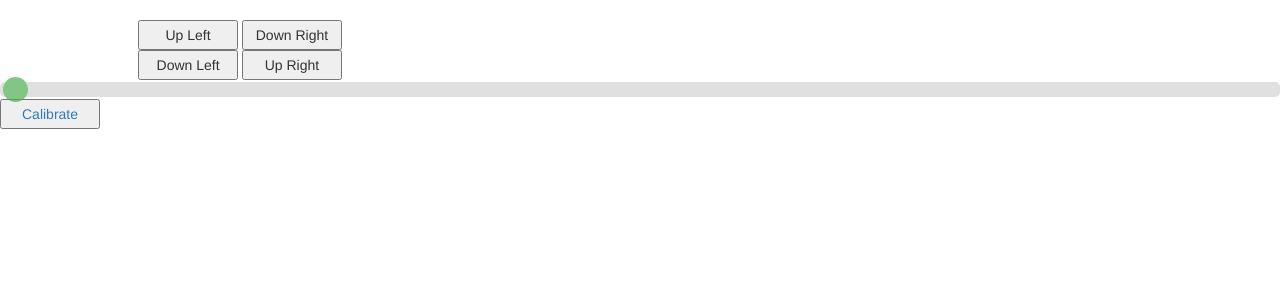
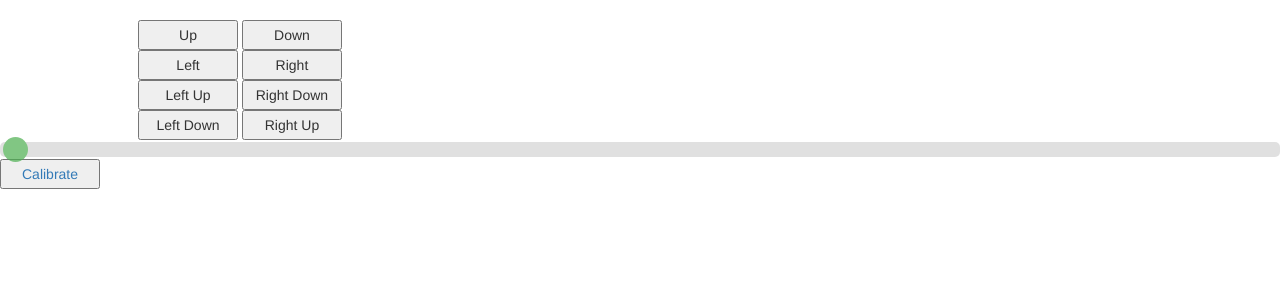
Before and after one commit to manjumbmb97/Remotely-Triggered-Vertical-Plotter, a Flask app: template plotterapp/templates/calibration_page.html in a window 1280 px wide. Shown: the part 52-352 px from the top of the page. Run offline with Flask 2, Linux system fonts and the light colour scheme; the template is opened without the code that fills it, so the values that code supplies are empty; some libraries are stand-ins or nearby versions.

Commit message:
Some changes to calibration page

```diff
--- a/plotterapp/static/javascript/calibration.js
+++ b/plotterapp/static/javascript/calibration.js
@@ -85,17 +85,17 @@ function updateProjectArea() {
 
 
 //Moves the bot up left when the mouse is pressed or held down.
-function moveupleft() {
-    botComponent.speedX = -slider.value;
-    string_left.speedX = -slider.value;
-    string_right.speedX = -slider.value;
-    botComponent.speedY = -slider.value;
-    string_left.speedY = -slider.value;
-    string_right.speedY = -slider.value;
+function leftUp() {
+    botComponent.speedX = -1;
+    string_left.speedX = -1;
+    string_right.speedX = -1;
+    botComponent.speedY = -1;
+    string_left.speedY = -1;
+    string_right.speedY = -1;
 }
 
 //Moves the bot down right when the mouse is pressed or held down.
-function movedownright() {
+function rightDown() {
     botComponent.speedX = 1
     botComponent.speedY = 1
     string_left.speedX = 1;
@@ -105,7 +105,7 @@ function movedownright() {
 }
 
 //Moves the bot down left when the mouse is pressed or held down.
-function movedownleft() {
+function leftDown() {
     botComponent.speedX = -1
     botComponent.speedY = 1
     string_left.speedX = -1;
@@ -115,7 +115,7 @@ function movedownleft() {
 }
 
 //Moves the bot up right when the mouse is pressed or held down.
-function moveupright() {
+function rightUp() {
     botComponent.speedX = 1
     botComponent.speedY = -1
     string_left.speedX = 1;
@@ -123,6 +123,35 @@ function moveupright() {
     string_right.speedX = 1;
     string_right.speedY = -1;
 }
+
+//Moves the bot up
+function up() {
+    botComponent.speedY = -1;
+    string_left.speedY = -1;
+    string_right.speedY = -1;
+}
+
+//Moves the bot down
+function down() {
+    botComponent.speedY = 1;
+    string_left.speedY = 1;
+    string_right.speedY = 1;
+}
+
+//Moves the bot towards the left
+function left() {
+    botComponent.speedX = -1;
+    string_left.speedX = -1;
+    string_right.speedX = -1;
+}
+
+//Moves the bot towards the right
+function right() {
+    botComponent.speedX = 1;
+    string_left.speedX = 1;
+    string_right.speedX = 1;
+}
+
 
 //Reduces the speed to 0 when the mouse button is not pressed.
 function clearmove() {
@@ -134,6 +163,7 @@ function clearmove() {
     string_right.speedY = 0;
 }
 
+
 // output.innerHTML = slider.value; // Display the default slider value
 
 // // Update the current slider value (each time you drag the slider handle)
--- a/plotterapp/templates/calibration_page.html
+++ b/plotterapp/templates/calibration_page.html
@@ -13,10 +13,14 @@
   </div>
 
   <div class="controller">
-    <button onmousedown="moveupleft()" onmouseup="clearmove()" ontouchstart="moveupleft()">Up Left</button>
-    <button onmousedown="movedownright()" onmouseup="clearmove()" ontouchstart="movedownright()">Down Right</button><br>
-    <button onmousedown="movedownleft()" onmouseup="clearmove()" ontouchstart="movedownleft()">Down Left</button>
-    <button onmousedown="moveupright()" onmouseup="clearmove()" ontouchstart="moveupright()">Up Right</button>
+      <button onmousedown="up()" onmouseup="clearmove()" ontouchstart="up()">Up</button>
+      <button onmousedown="down()" onmouseup="clearmove()" ontouchstart="down()">Down</button><br>
+      <button onmousedown="left()" onmouseup="clearmove()" ontouchstart="left()">Left</button>
+      <button onmousedown="right()" onmouseup="clearmove()" ontouchstart="right()">Right</button><br>
+      <button onmousedown="leftUp()" onmouseup="clearmove()" ontouchstart="leftUp()">Left Up</button>
+      <button onmousedown="rightDown()" onmouseup="clearmove()" ontouchstart="rightDown()">Right Down</button><br>
+      <button onmousedown="leftDown()" onmouseup="clearmove()" ontouchstart="leftDown()">Left Down</button>
+      <button onmousedown="rightUp()" onmouseup="clearmove()" ontouchstart="rightUp()">Right Up</button>
   </div>
   <div class="slidecontainer">
     <input type="range" min="1" max="1023" value="1" class="slider" id="myRange">
```
Also changed, not shown: plotterapp/static/javascript/calibrate.js (added, +18 -0 lines), plotterapp/templates/calibrate.html (added, +28 -0 lines).
